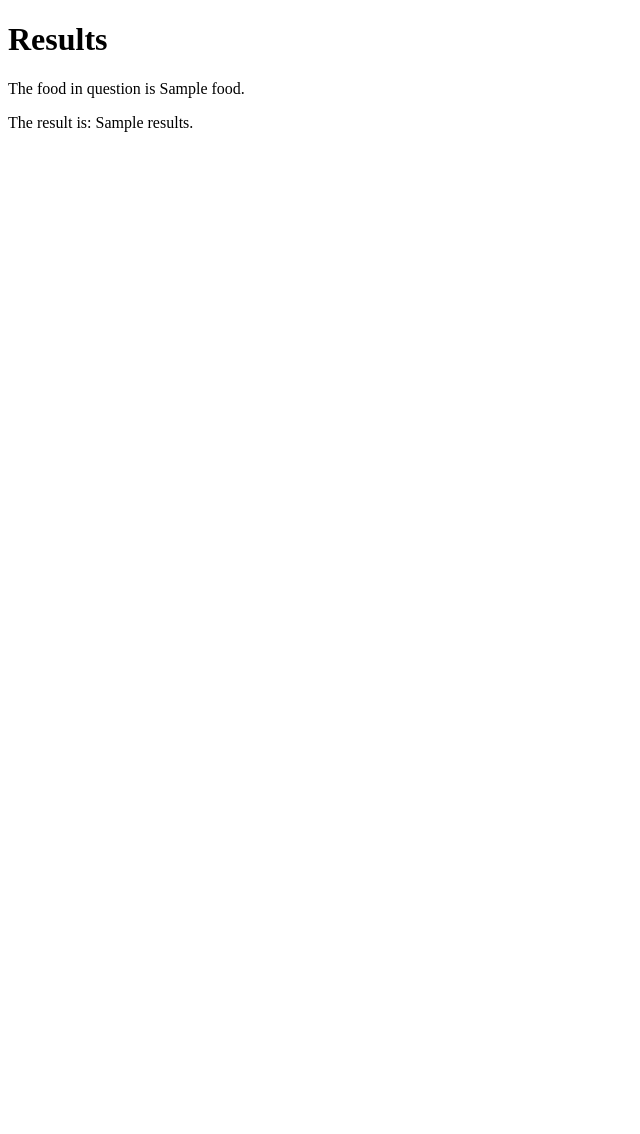
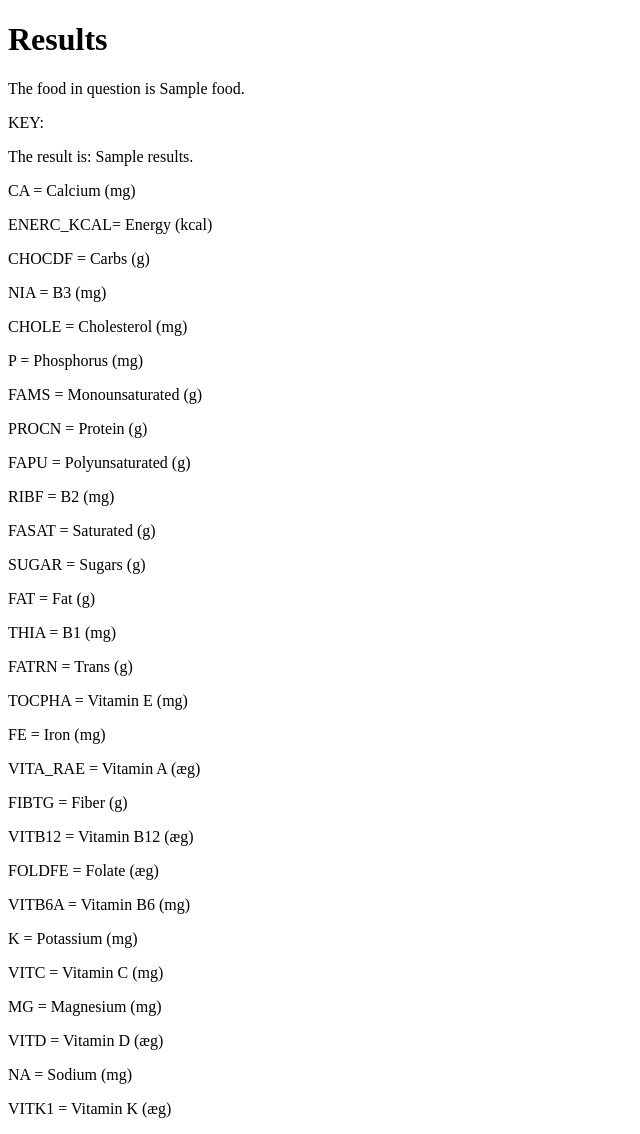
Before and after one commit to kenzifukuda/MIS-3640-Final-Project, a Flask app: template templates/food_results.html in a window 1280 px wide. Shown: the whole page, without its empty margins (0-640 px from the left). Before the commit the page ends 132 px from the top, so only its background shows below. Run offline with Flask 2, Linux system fonts and the light colour scheme; the template is opened without the code that fills it: most values are stand-ins (such as "Sample title", 1, 10 or a date in 2020).

Commit message:
Update food_results.html

```diff
--- a/templates/food_results.html
+++ b/templates/food_results.html
@@ -8,7 +8,36 @@
   <body>
     <h1>Results</h1>
     <p>The food in question is {{ food }}.</p>
+    <p>KEY:</p>
+    <p>The result is: {{ results }}.</p>
+    <p>CA = Calcium (mg) </p>
+    <p> ENERC_KCAL= Energy (kcal) </p>
+    <p> CHOCDF = Carbs (g) </p>
+    <p> NIA = B3 (mg) </p>
+    <p> CHOLE = Cholesterol	(mg) </p>
+    <p> P =	Phosphorus (mg) </p>
+    <p> FAMS = Monounsaturated (g) </p>
+    <p> PROCN	= Protein	(g) </p>
+    <p> FAPU = Polyunsaturated (g) </p>
+    <p> RIBF = B2	(mg)</p>
+    <p> FASAT = Saturated	(g) </p>
+    <p> SUGAR =	Sugars (g) </p>
+    <p> FAT = Fat	(g) </p>
+    <p> THIA = B1	(mg) </p>
+    <p> FATRN	= Trans	(g) </p>
+    <p> TOCPHA = Vitamin E (mg) </p>
+    <p> FE = Iron	(mg) </p>
+    <p> VITA_RAE = Vitamin A (æg) </p>
+    <p> FIBTG	= Fiber	(g) </p>
+    <p> VITB12 = Vitamin B12	(æg) </p>
+    <p> FOLDFE = Folate (æg) </p>
+    <p> VITB6A = Vitamin B6	(mg) </p>
+    <p> K = Potassium	(mg) </p>
+    <p> VITC = Vitamin C	(mg) </p>
+    <p> MG = Magnesium (mg) </p>
+    <p> VITD = Vitamin D	(æg) </p>
+    <p> NA = Sodium	(mg) </p>
+    <p> VITK1 = Vitamin K	(æg)</p>
 
-    <p>The result is: {{ results }}.</p>
   </body>
 </html>
```
